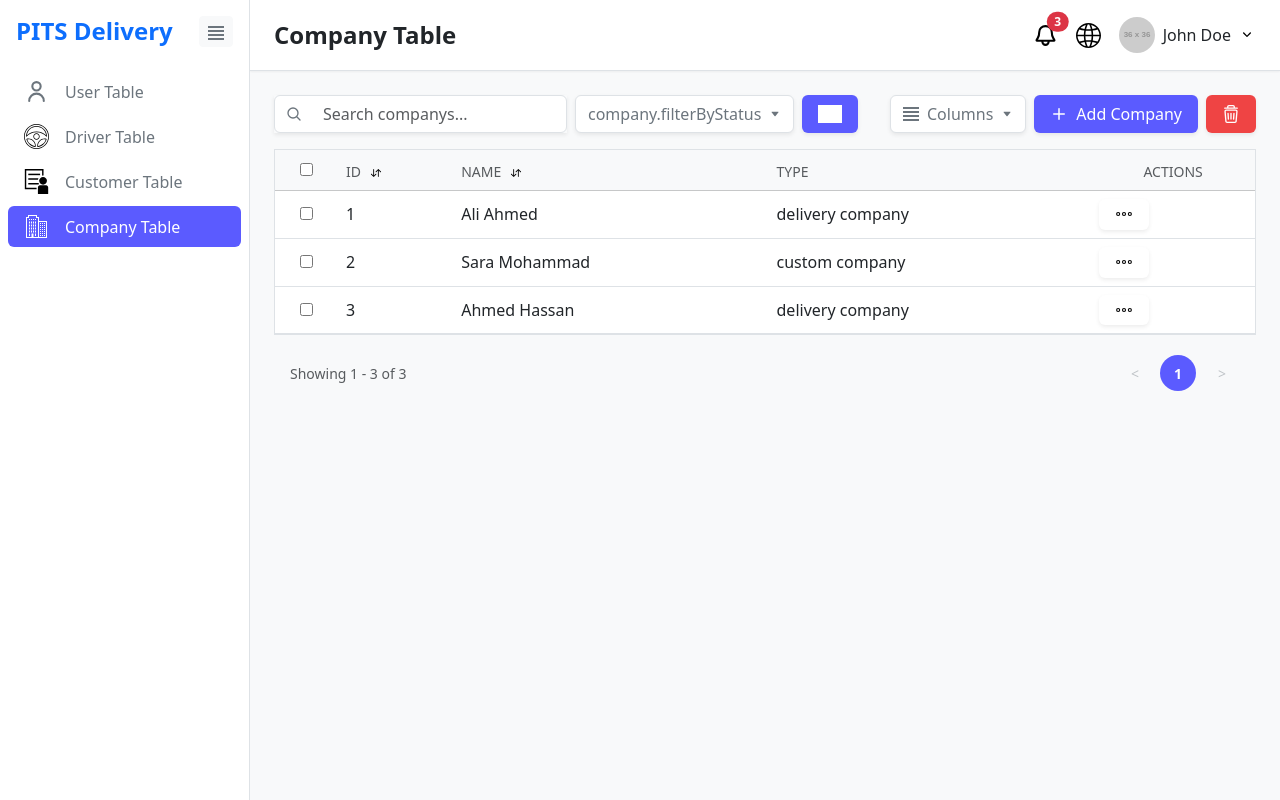
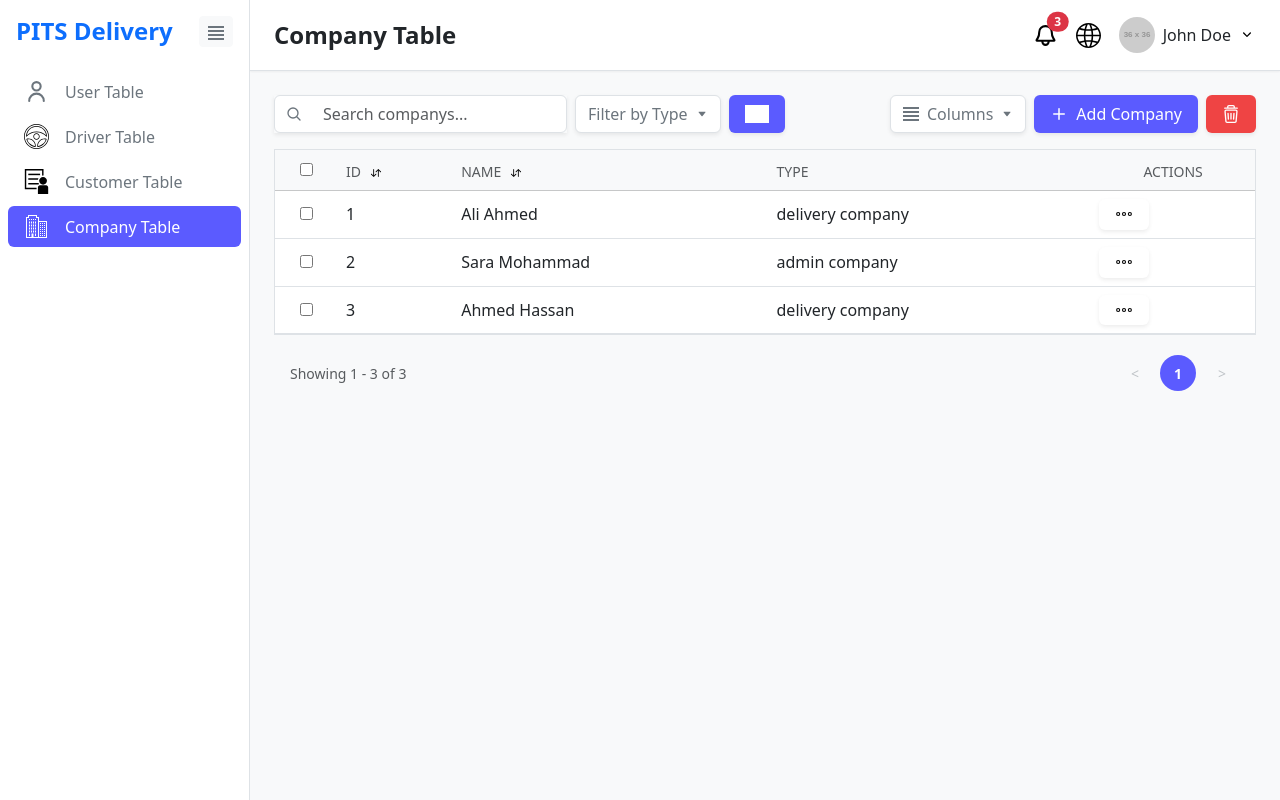
Before and after one commit to Noura-Darwazeh/test-front, a Vue app: page /company in a window 1280 px wide. Built offline with nearby package versions, Linux system fonts and the light colour scheme; grey boxes are pictures that could not be loaded.

Commit message:
hghkckcmc

```diff
--- a/src/i18n/locales/ar.js
+++ b/src/i18n/locales/ar.js
@@ -279,6 +279,75 @@ export default {
     edit: "تعديل",
     details: "تفاصيل ",
   },
+
+  company: {
+    // عناوين الصفحة
+    title: "جدول الشركات",
+    pageTitle: "إدارة الشركات",
+    pageSubtitle: "إدارة الشركات وتفاصيلها",
+
+    // الإجراءات
+    searchPlaceholder: "البحث عن شركات...",
+    search: "بحث",
+    columns: "الأعمدة",
+    addNew: "إضافة شركة",
+    export: "تصدير",
+    edit: "تعديل",
+    delete: "حذف",
+    actions: "الإجراءات",
+
+    // أعمدة الجدول
+    id: "المعرف",
+    name: "اسم الشركة",
+    image: "الصورة",
+    type: "نوع الشركة",
+
+    active: "نشط",
+    inactive: "غير نشط",
+
+    noData: "لا توجد بيانات متاحة",
+    rowsPerPage: "عدد الصفوف في الصفحة",
+    showingEntries: "عرض {from} إلى {to} من {total} إدخال",
+
+    filterByType: "تصفية حسب النوع",
+
+    form: {
+      name: "اسم الشركة",
+      namePlaceholder: "أدخل اسم الشركة",
+      type: "نوع الشركة",
+      typePlaceholder: "اختر نوع الشركة",
+      uploadImage: "رفع صورة",
+      removeImage: "إزالة",
+      types: {
+        delivery: "شركة توصيل",
+        admin: "شركة إدارية",
+      },
+    },
+
+    validation: {
+      nameRequired: "اسم الشركة مطلوب",
+      nameMax: "يجب ألا يتجاوز الاسم 255 حرفاً",
+      typeRequired: "نوع الشركة مطلوب",
+      imageRequired: "صورة الشركة مطلوبة",
+      imageSize: "يجب ألا يتجاوز حجم الصورة 200 كيلوبايت",
+      imageFormat: "يجب أن تكون الصورة بصيغة JPEG أو JPG أو PNG",
+    },
+
+    trashed: {
+      title: "الشركات المحذوفة",
+      empty: "لا توجد شركات محذوفة",
+      restore: "استعادة",
+      delete: "حذف نهائي",
+    },
+
+    edit: "تعديل",
+    details: "التفاصيل",
+  },
+
+  companyTypes: {
+    "delivery company": "شركة توصيل",
+    "admin company": "شركة إدارية",
+  },
   filters: {
     selectAll: "تحديد الكل",
     clearAll: "مسح الكل",
@@ -287,7 +356,6 @@ export default {
     filterBy: "تصفية حسب",
   },
 
-  // الترجمات المشتركة
   common: {
     save: "حفظ",
     cancel: "إلغاء",
@@ -301,7 +369,6 @@ export default {
     optional: "اختياري",
   },
 
-  // قيم الأدوار
   roles: {
     Admin: "مسؤول",
     User: "مستخدم",
@@ -310,14 +377,12 @@ export default {
     Employee: "موظف",
   },
 
-  // قيم حالة السائق
   statuses: {
     available: "متاح",
     busy: "مشغول",
     offline: "في عطلة",
   },
 
-  // قيم نوع السائق
   driverTypes: {
     customDriver: "سائق مخصص",
     deliveryDriver: "سائق توصيل",
--- a/src/i18n/locales/en.js
+++ b/src/i18n/locales/en.js
@@ -313,7 +313,8 @@ export default {
     showingEntries: "Showing {from} to {to} of {total} entries",
 
     // Filters
-    filterByRole: "Filter by Role",
+
+    filterByType: "Filter by Type",
 
     // Form Fields
     form: {
@@ -327,6 +328,10 @@ export default {
         delivery: "Delivery Company",
         admin: "Admin Company",
       },
+    },
+    companyTypes: {
+      "delivery company": "Delivery Company",
+      "admin company": "Admin Company",
     },
     // Validation Messages
     validation: {
--- a/src/modules/company/view/company.vue
+++ b/src/modules/company/view/company.vue
@@ -1,76 +1,39 @@
 <template>
     <div class="user-page-container bg-light">
-        <CompanyHeader
-            v-model="searchText"
-            :searchPlaceholder="$t('company.searchPlaceholder')"
-            :data="companys"
-            groupKey="status"
-            v-model:groupModelValue="selectedGroups"
-            :groupLabel="$t('company.filterByStatus')"
-            translationKey="statuses"
-            :columns="companyColumns"
-            v-model:visibleColumns="visibleColumns"
-            :showAddButton="true"
-            :addButtonText="$t('company.addNew')"
-            @add-click="openAddModal"
-            @trashed-click="openTrashedModal"
-        />
+        <CompanyHeader v-model="searchText" :searchPlaceholder="$t('company.searchPlaceholder')" :data="companys"
+            groupKey="type" v-model:groupModelValue="selectedGroups" :groupLabel="$t('company.filterByType')"
+            translationKey="companyTypes" :columns="companyColumns" v-model:visibleColumns="visibleColumns"
+            :showAddButton="true" :addButtonText="$t('company.addNew')" @add-click="openAddModal"
+            @trashed-click="openTrashedModal" />
 
         <div class="card border-0">
             <div class="card-body p-0">
                 <DataTable :columns="filteredColumns" :data="paginatedcompanys" :actionsLabel="$t('company.actions')">
                     <template #actions="{ row }">
-                        <ActionsDropdown
-                            :row="row"
-                            :editLabel="$t('company.edit')"
-                            :detailsLabel="$t('company.details')"
-                            @edit="openEditModal"
-                            @details="openDetailsModal"
-                        />
+                        <ActionsDropdown :row="row" :editLabel="$t('company.edit')"
+                            :detailsLabel="$t('company.details')" @edit="openEditModal" @details="openDetailsModal" />
                     </template>
                 </DataTable>
                 <div class="px-3 pt-1 pb-2 bg-light">
-                    <Pagination
-                        :totalItems="filteredcompanys.length"
-                        :itemsPerPage="itemsPerPage"
-                        :currentPage="currentPage"
-                        @update:currentPage="(page) => currentPage = page"
-                    />
+                    <Pagination :totalItems="filteredcompanys.length" :itemsPerPage="itemsPerPage"
+                        :currentPage="currentPage" @update:currentPage="(page) => currentPage = page" />
                 </div>
             </div>
         </div>
 
         <!-- Dynamic Form Modal for Add/Edit company -->
-        <FormModal
-            :isOpen="isFormModalOpen"
-            :title="isEditMode ? $t('company.edit') : $t('company.addNew')"
-            :fields="companyFields"
-            :showImageUpload="true"
-            :imageRequired="false"
-            :imageUploadLabel="$t('company.form.uploadImage')"
-            @close="closeFormModal"
-            @submit="handleSubmitcompany"
-        />
+        <FormModal :isOpen="isFormModalOpen" :title="isEditMode ? $t('company.edit') : $t('company.addNew')"
+            :fields="companyFields" :showImageUpload="true" :imageRequired="false"
+            :imageUploadLabel="$t('company.form.uploadImage')" @close="closeFormModal" @submit="handleSubmitcompany" />
 
         <!-- Details Modal -->
-        <DetailsModal
-            :isOpen="isDetailsModalOpen"
-            :title="$t('company.details')"
-            :data="selectedcompany"
-            :fields="detailsFields"
-            @close="closeDetailsModal"
-        />
+        <DetailsModal :isOpen="isDetailsModalOpen" :title="$t('company.details')" :data="selectedcompany"
+            :fields="detailsFields" @close="closeDetailsModal" />
 
         <!-- Trashed companys Modal -->
-        <TrashedItemsModal
-            :isOpen="isTrashedModalOpen"
-            :title="$t('company.trashed.title')"
-            :emptyMessage="$t('company.trashed.empty')"
-            :columns="trashedColumns"
-            :trashedItems="trashedcompanys"
-            @close="closeTrashedModal"
-            @restore="handleRestorecompany"
-        />
+        <TrashedItemsModal :isOpen="isTrashedModalOpen" :title="$t('company.trashed.title')"
+            :emptyMessage="$t('company.trashed.empty')" :columns="trashedColumns" :trashedItems="trashedcompanys"
+            @close="closeTrashedModal" @restore="handleRestorecompany" />
     </div>
 </template>
 
@@ -101,56 +64,25 @@ const companys = ref([
     {
         id: 1,
         name: "Ali Ahmed",
-        username: "alicompany",
-        email: "ali@example.com",
-        phone_number: "0598549638",
-        role: "company",
-        region_id: 1,
-        status: 'available',
         type: 'delivery company',
-        branch_name: "branch 1",
-        vehicle_number: '125746',
     },
     {
         id: 2,
         name: "Sara Mohammad",
-        username: "saracompany",
-        email: "sara@example.com",
-        phone_number: "0598549639",
-        role: "company",
-        region_id: 2,
-        status: 'busy',
-        type: 'custom company',
-        branch_name: "branch 1",
-        vehicle_number: '789012',
+        type: 'admin company',
     },
     {
         id: 3,
         name: "Ahmed Hassan",
-        username: "ahmedcompany",
-        email: "ahmed@example.com",
-        phone_number: "0598549640",
-        role: "company",
-        region_id: 1,
-        status: 'available',
         type: 'delivery company',
-        branch_name: "branch 1",
-        vehicle_number: '345678',
     },
 ]);
 
 const trashedcompanys = ref([
     {
-        id: 201,
-        name: "Deleted company 1",
-        username: "deletedcompany1",
-        email: "deleted1@example.com",
-        phone_number: "0591234567",
-        role: "company",
-        status: 'offline',
-        type: 'custom company',
-        branch_name: "branch 1",
-        vehicle_number: '555111',
+        id: 4,
+        name: "Trashed",
+        type: 'delivery company',
     },
 ]);
 
@@ -216,7 +148,7 @@ const filteredColumns = computed(() => {
 
 const filteredcompanys = computed(() => {
     let result = companys.value;
-    result = filterByGroups(result, selectedGroups.value, "status");
+    result = filterByGroups(result, selectedGroups.value, "type");
     result = filterData(result, searchText.value);
     return result;
 });
```
